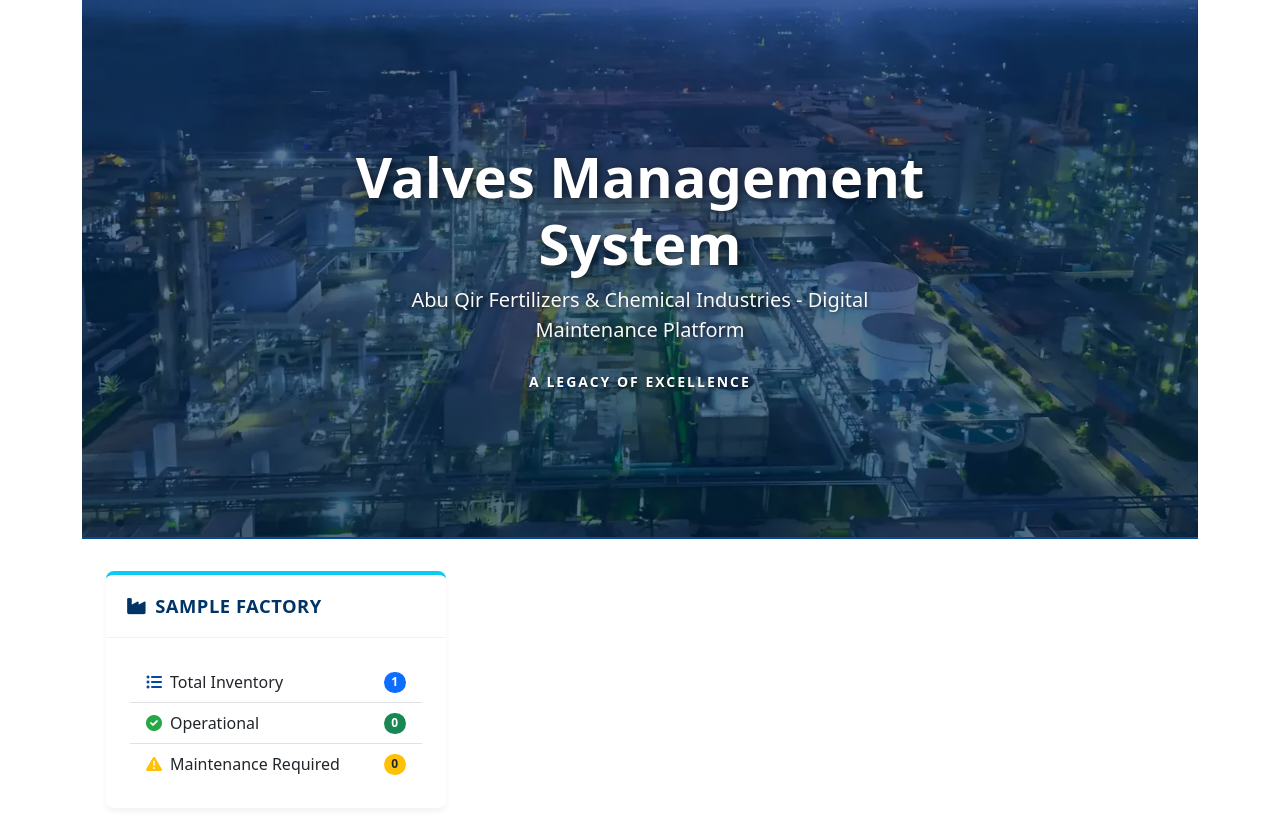
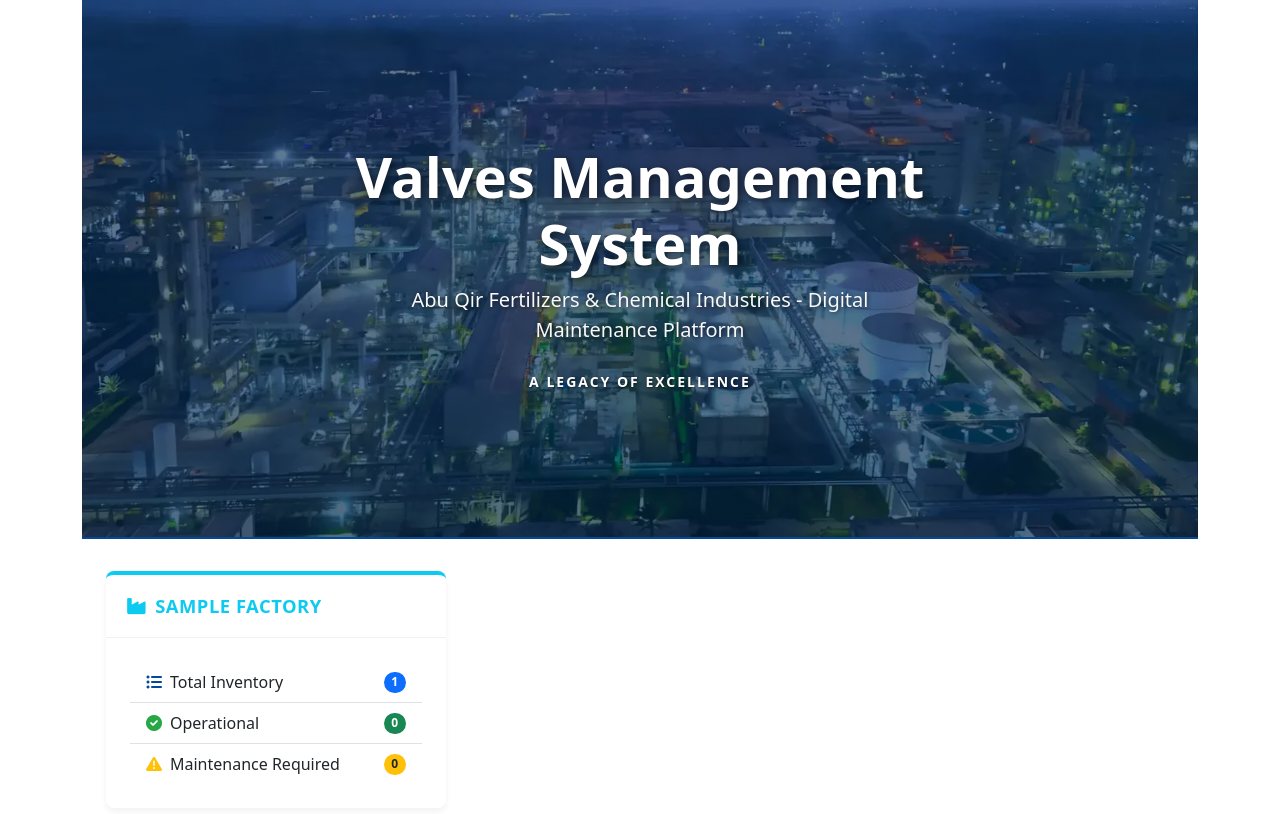
Before and after one commit to MrAlaa90/Valve_webapp, a Django app: page / in a window 1280 px wide. Shown: the part 81-895 px from the top of the page. Run offline with Django 5.2, Linux system fonts and the light colour scheme; a user stored in the database is signed in; tables that the repository leaves empty hold one stand-in row (values such as "Sample post"); some libraries are stand-ins or nearby versions.

Commit message:
style: fix factory header color consistency and dark mode compatibility

```diff
--- a/static/css/style.css
+++ b/static/css/style.css
@@ -44,7 +44,6 @@ body .card.factory-card-info { border-top-color: #0dcaf0 !important; }
 }
 
 .card-header h3 {
-    color: var(--aq-blue-dark);
     font-weight: 600;
     font-size: 1.15rem;
     text-transform: uppercase;
--- a/valve_project/templates/valves/home.html
+++ b/valve_project/templates/valves/home.html
@@ -32,8 +32,8 @@
         {% for factory in main_factories %}
         <div class="col-lg-4 mb-4">
             <div class="card h-100 factory-card-{{ factory.get_color }}">
-                <div class="card-header bg-white">
-                    <h3 class="mb-0"><i class="fas fa-industry me-2"></i>{{ factory.name }}</h3>
+                <div class="card-header">
+                    <h3 class="mb-0 text-{{ factory.get_color }}"><i class="fas fa-industry me-2"></i>{{ factory.name }}</h3>
                 </div>
                 <div class="card-body p-4">
                     <div class="list-group list-group-flush">
```
